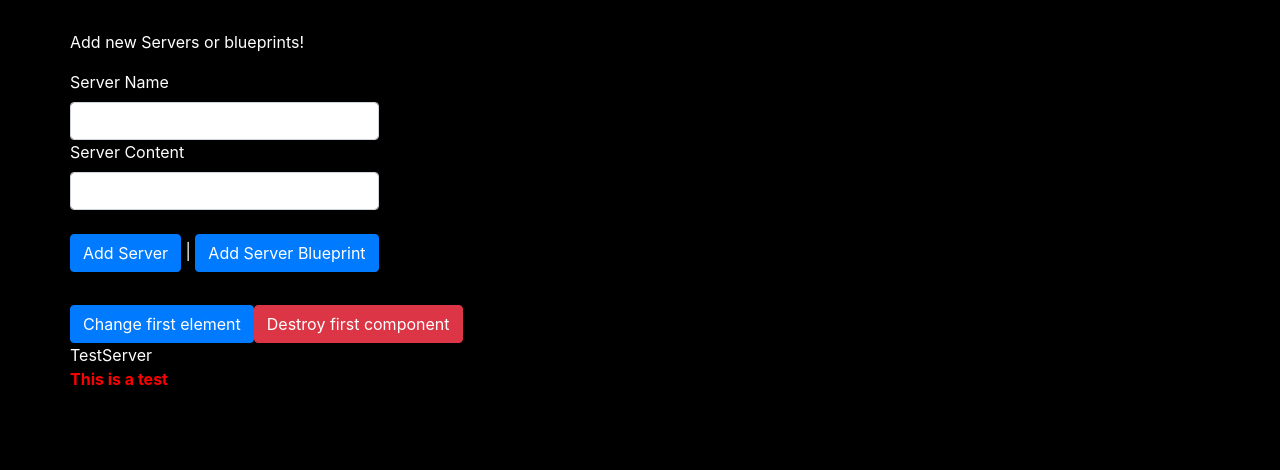
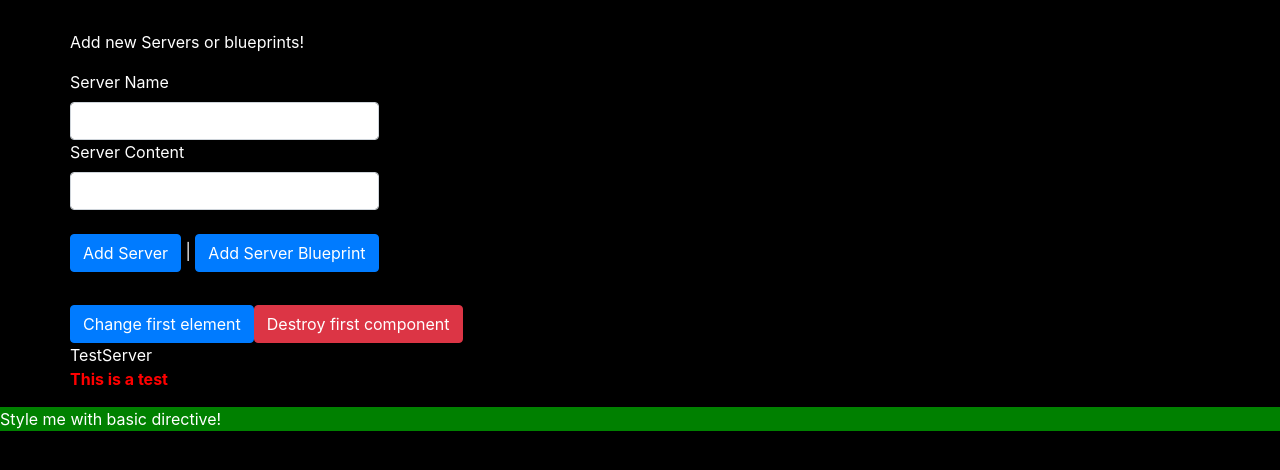
Before and after one commit to franciscovaz/course-project-angular, an Angular app: page / in a window 1280 px wide. Shown: the top 470 px of the page. Built offline with nearby package versions, Linux system fonts and the light colour scheme.

Commit message:
style p tag with custom directive

```diff
--- a/src/app/app.component.html
+++ b/src/app/app.component.html
@@ -15,3 +15,5 @@
     </div>
   </div>
 </div>
+
+<p appBasicHighlight>Style me with basic directive!</p>
```
